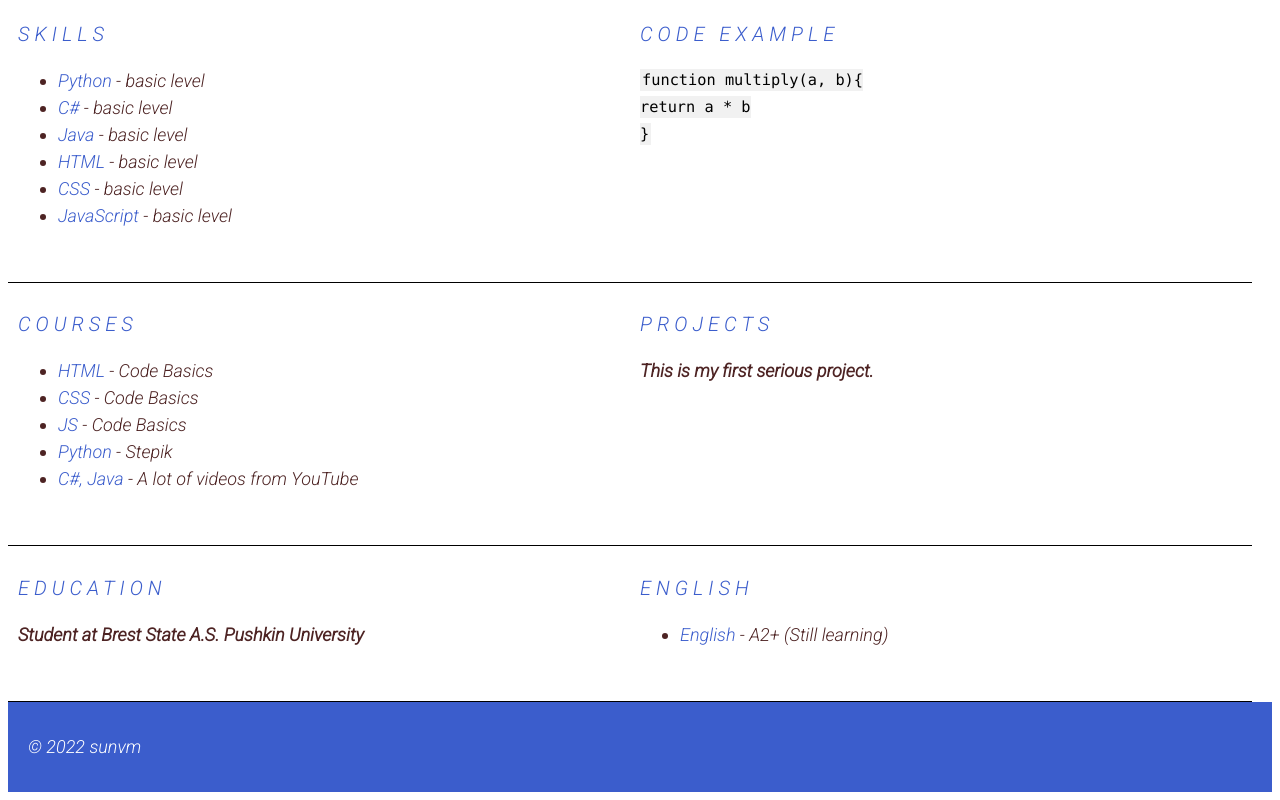
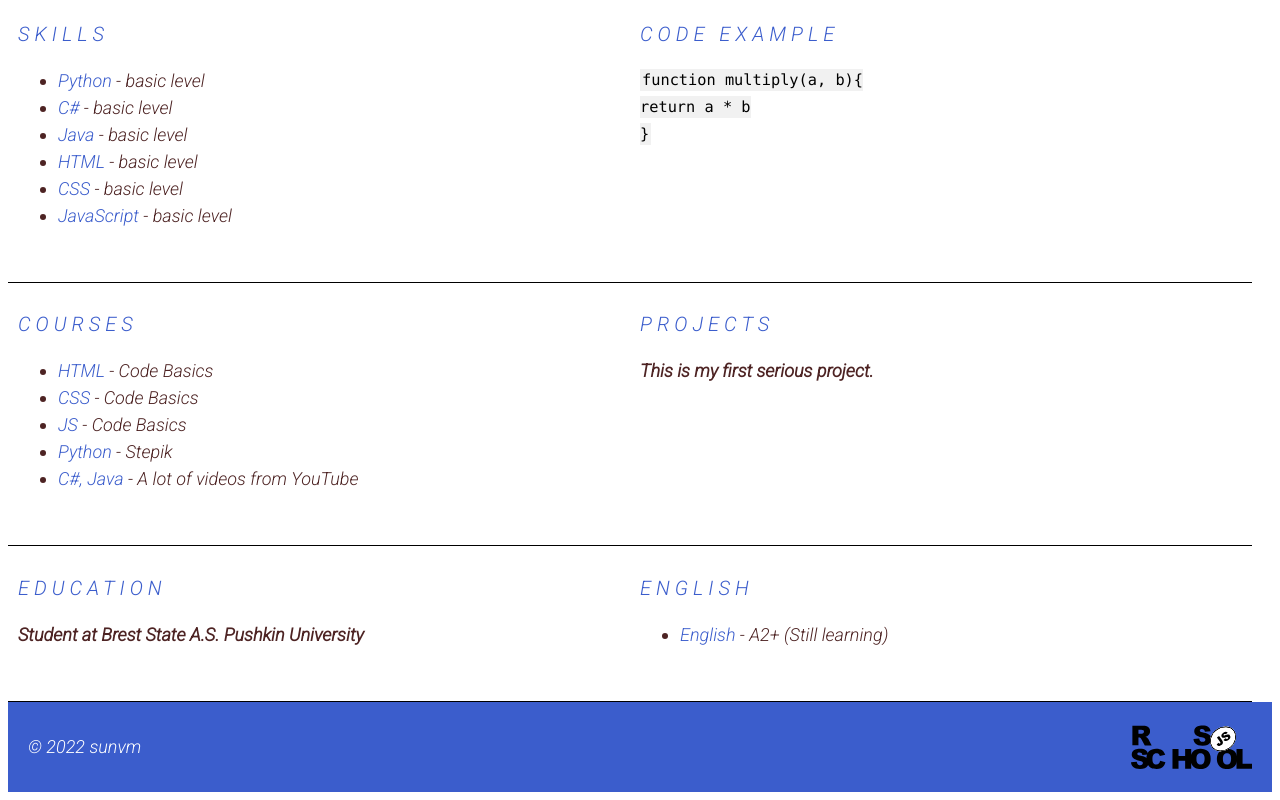
Before and after one commit to sunvm/rsschool-cv, a plain HTML site: page index.html in a window 1280 px wide. Shown: the part 641-1441 px from the top of the page. Drawn offline with Linux system fonts and the light colour scheme; the site is published under a folder, as on GitHub Pages, so addresses that start at the root find nothing.

Commit message:
Update style.css

```diff
--- a/style.css
+++ b/style.css
@@ -194,7 +194,7 @@ transition: background-size .2s;
 .rss {
   width: 121px;
   height: 45px;
-  background-image: url("/assets/rs_school_js.svg");
+  background-image: url("assets/rs_school_js.svg");
   background-size: contain;
   background-repeat: no-repeat;
 }
```
